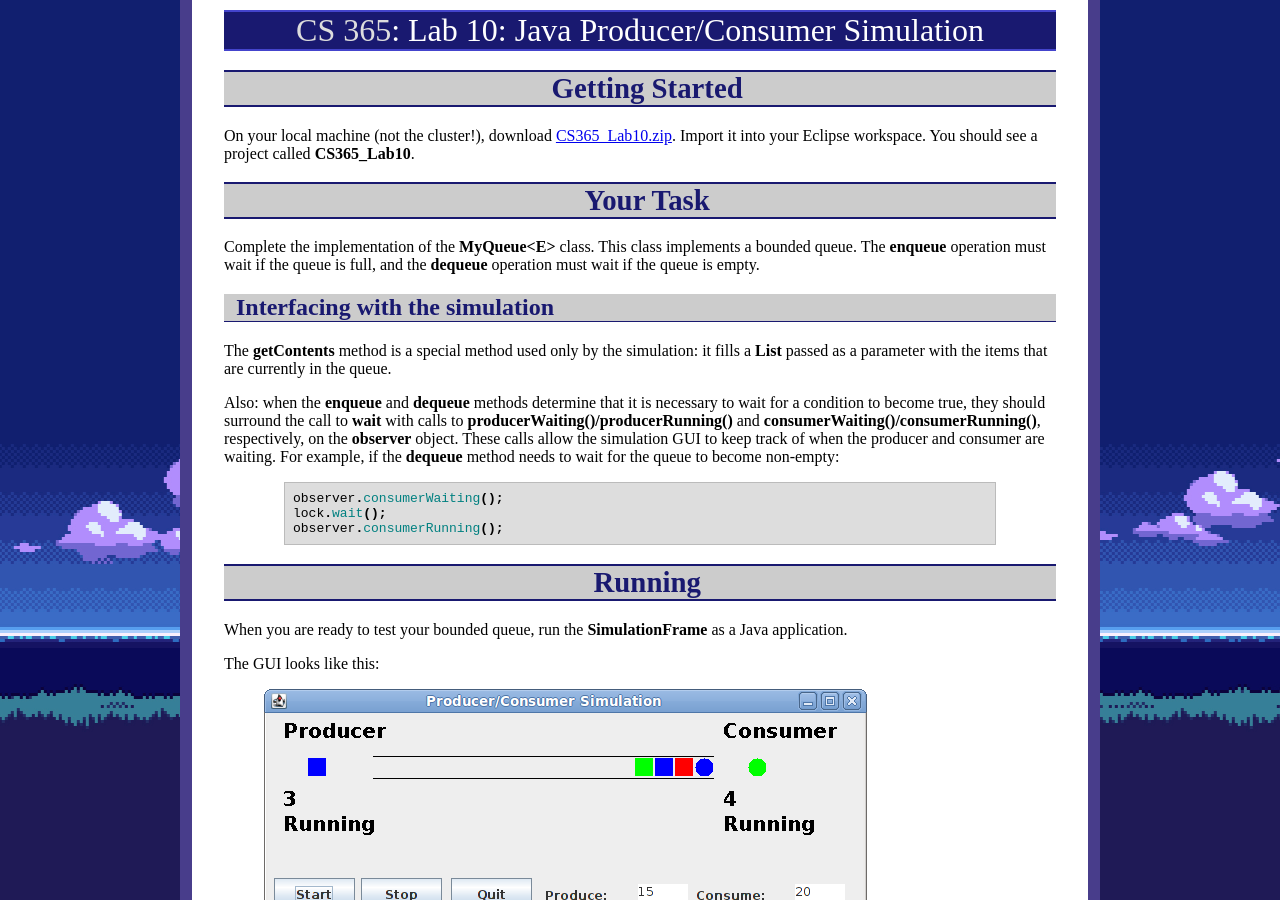
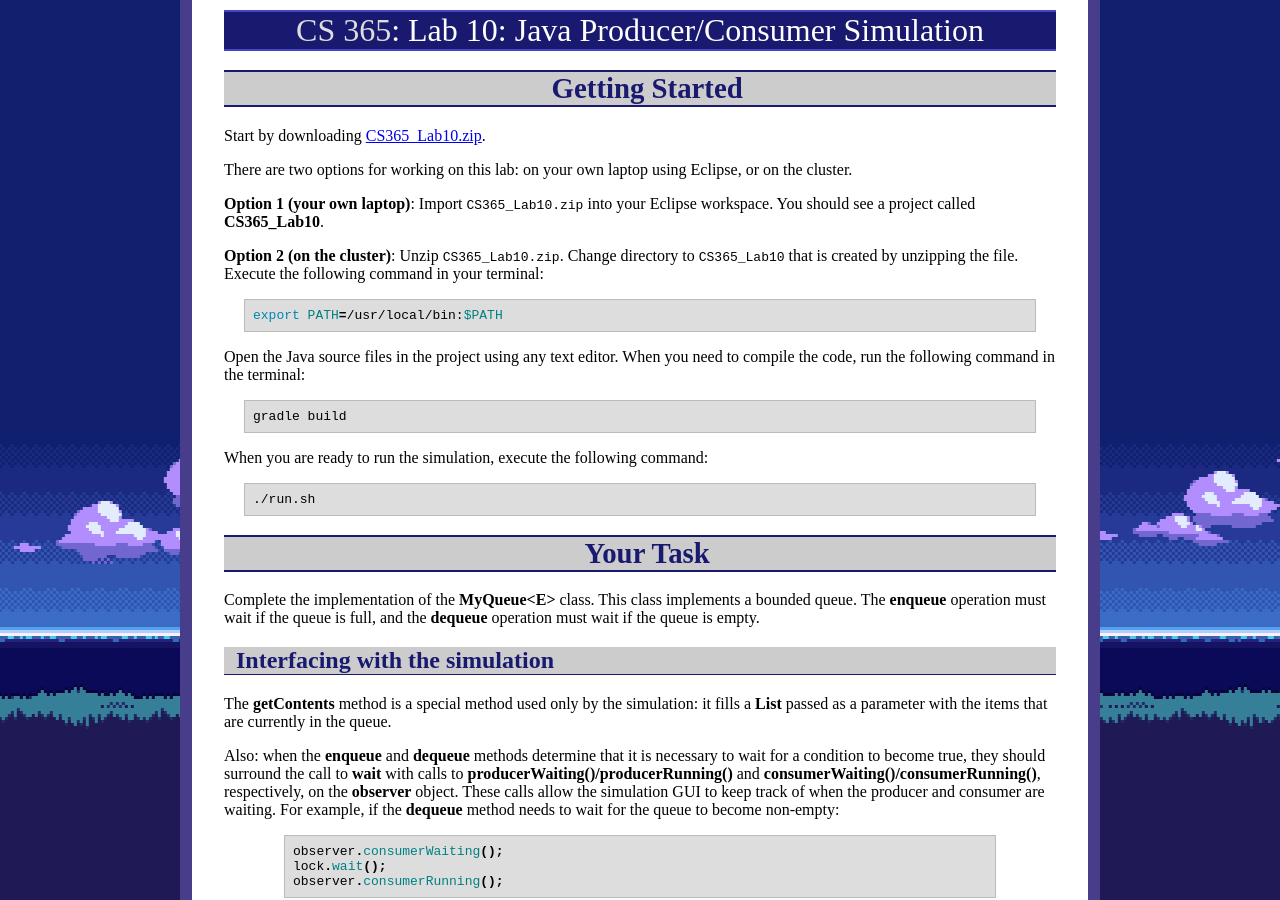
Before and after one commit to ycpcs/cs365-spring2019, a Jekyll site: the page built from labs/lab10.md, in a window 1280 px wide and 900 px high. Built offline with Jekyll 4.4.1, drawn with Linux system fonts in a browser that asks for light colours.

Commit message:
updated to allow build/run from terminal

````diff
--- a/labs/lab10.md
+++ b/labs/lab10.md
@@ -6,7 +6,29 @@ title: "Lab 10: Java Producer/Consumer Simulation"
 Getting Started
 ===============
 
-On your local machine (not the cluster!), download [CS365\_Lab10.zip](CS365_Lab10.zip). Import it into your Eclipse workspace. You should see a project called **CS365\_Lab10**.
+Start by downloading [CS365\_Lab10.zip](CS365_Lab10.zip).
+
+There are two options for working on this lab: on your own laptop using Eclipse, or on the cluster.
+
+**Option 1 (your own laptop)**:  Import `CS365_Lab10.zip` into your Eclipse workspace. You should see a project called **CS365\_Lab10**.
+
+**Option 2 (on the cluster)**: Unzip `CS365_Lab10.zip`.  Change directory to `CS365_Lab10` that is created by unzipping the file.  Execute the following command in your terminal:
+
+```bash
+export PATH=/usr/local/bin:$PATH
+```
+
+Open the Java source files in the project using any text editor.  When you need to compile the code, run the following command in the terminal:
+
+```bash
+gradle build
+```
+
+When you are ready to run the simulation, execute the following command:
+
+```bash
+./run.sh
+```
 
 Your Task
 =========
````
